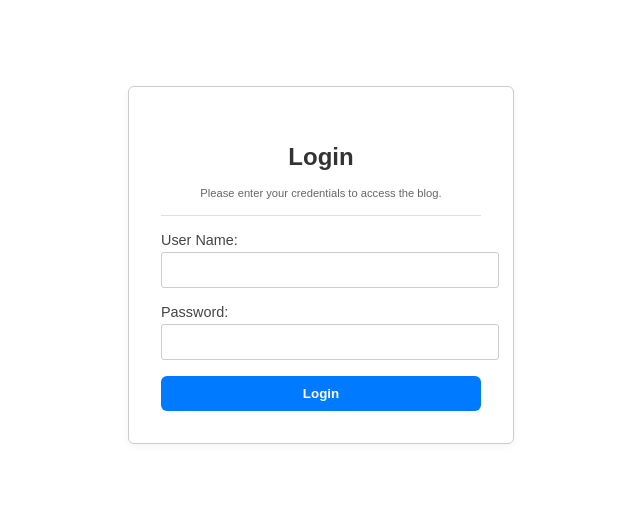
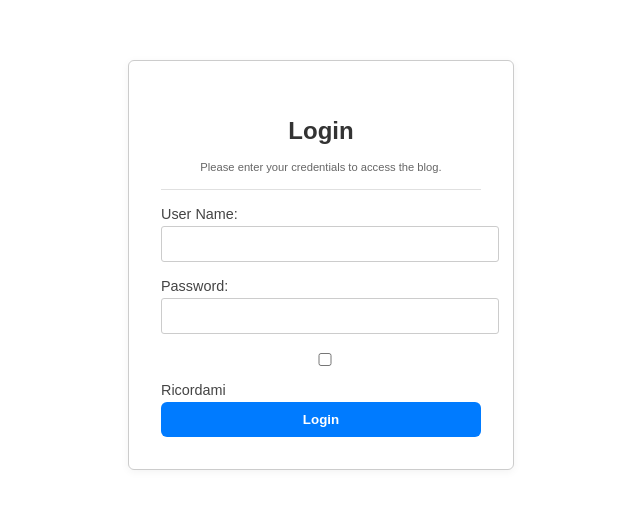
Before and after one commit to soberthoughts/blogger, an Angular app in the folder blog-app/: page /login in a window 1280 px wide. Shown: the part 143-652 px from the top of the page, without its empty margins (319-959 px from the left). Built offline with nearby package versions, Linux system fonts and the light colour scheme.

Commit message:
remember me!

```diff
--- a/blog-app/src/app/auth/login/login.component.html
+++ b/blog-app/src/app/auth/login/login.component.html
@@ -24,6 +24,11 @@
         required
       />
 
+      <label>
+        <input type="checkbox" [(ngModel)]="rememberMe" name="rememberMe" />
+        Ricordami
+      </label>
+
       <button type="submit" class="login-btn">Login</button>
 
       <p *ngIf="errorMessage" class="error">{{ errorMessage }}</p>
--- a/blog-app/src/app/auth/login/login.component.ts
+++ b/blog-app/src/app/auth/login/login.component.ts
@@ -12,11 +12,12 @@ export class LoginComponent {
   username: string = '';
   password: string = '';
   errorMessage: string = '';
+  rememberMe: boolean = false;
 
   constructor(private auth: AuthService, private router: Router) { }
 
   onSubmit(): void {
-    this.auth.login(this.username, this.password).subscribe({
+    this.auth.login(this.username, this.password, this.rememberMe).subscribe({
       next: () => {
         this.router.navigate(['/posts']);
       },
```
